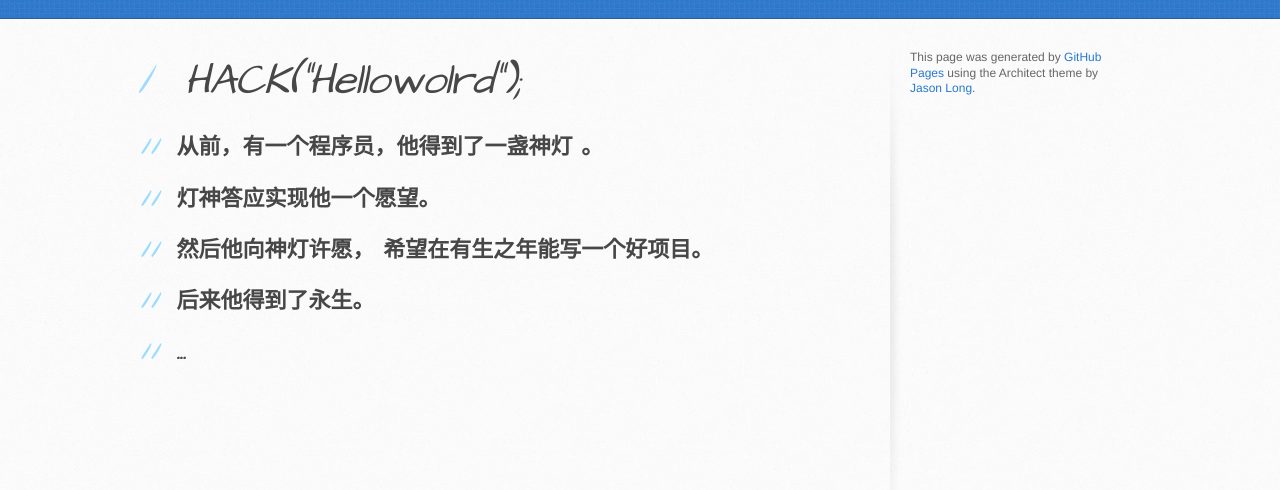
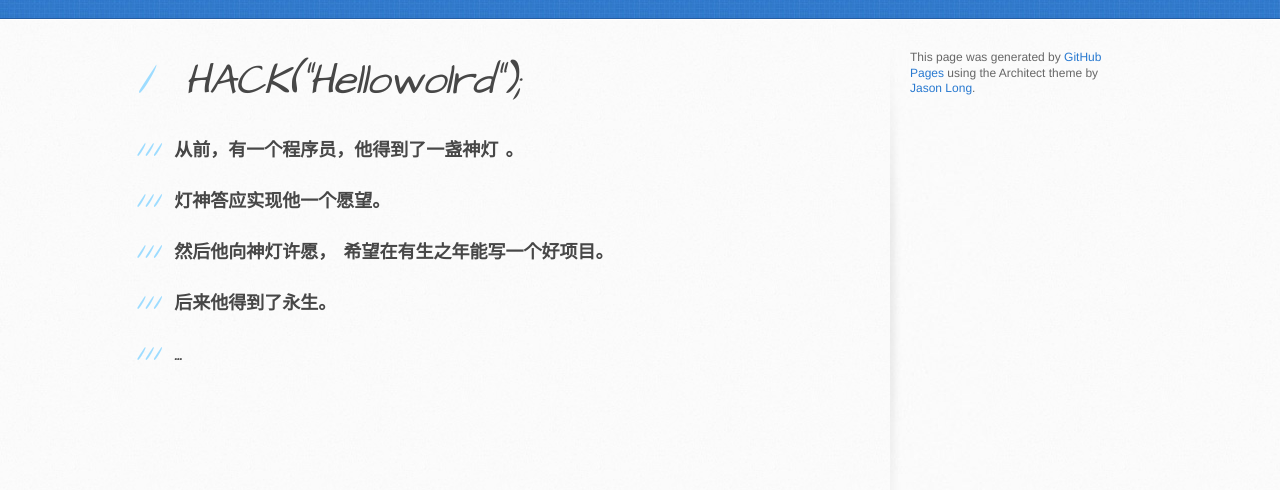
Before and after one commit to cycode/cycode.github.io, a plain HTML site: page index.html in a window 1280 px wide. Shown: the part 182-672 px from the top of the page. Drawn offline with Linux system fonts and the light colour scheme.

Commit message:
Replace master branch with page content via GitHub

```diff
--- a/index.html
+++ b/index.html
@@ -32,20 +32,20 @@
 <a id="hackhellowolrd" class="anchor" href="#hackhellowolrd" aria-hidden="true"><span class="octicon octicon-link"></span></a><em>HACK("Hellowolrd");</em>
 </h1>
 
-<h2>
-<a id="从前有一个程序员他得到了一盏神灯-" class="anchor" href="#%E4%BB%8E%E5%89%8D%E6%9C%89%E4%B8%80%E4%B8%AA%E7%A8%8B%E5%BA%8F%E5%91%98%E4%BB%96%E5%BE%97%E5%88%B0%E4%BA%86%E4%B8%80%E7%9B%8F%E7%A5%9E%E7%81%AF-" aria-hidden="true"><span class="octicon octicon-link"></span></a>从前，有一个程序员，他得到了一盏神灯 。</h2>
+<h3>
+<a id="从前有一个程序员他得到了一盏神灯-" class="anchor" href="#%E4%BB%8E%E5%89%8D%E6%9C%89%E4%B8%80%E4%B8%AA%E7%A8%8B%E5%BA%8F%E5%91%98%E4%BB%96%E5%BE%97%E5%88%B0%E4%BA%86%E4%B8%80%E7%9B%8F%E7%A5%9E%E7%81%AF-" aria-hidden="true"><span class="octicon octicon-link"></span></a>从前，有一个程序员，他得到了一盏神灯 。</h3>
 
-<h2>
-<a id="灯神答应实现他一个愿望" class="anchor" href="#%E7%81%AF%E7%A5%9E%E7%AD%94%E5%BA%94%E5%AE%9E%E7%8E%B0%E4%BB%96%E4%B8%80%E4%B8%AA%E6%84%BF%E6%9C%9B" aria-hidden="true"><span class="octicon octicon-link"></span></a>灯神答应实现他一个愿望。</h2>
+<h3>
+<a id="灯神答应实现他一个愿望" class="anchor" href="#%E7%81%AF%E7%A5%9E%E7%AD%94%E5%BA%94%E5%AE%9E%E7%8E%B0%E4%BB%96%E4%B8%80%E4%B8%AA%E6%84%BF%E6%9C%9B" aria-hidden="true"><span class="octicon octicon-link"></span></a>灯神答应实现他一个愿望。</h3>
 
-<h2>
-<a id="然后他向神灯许愿-希望在有生之年能写一个好项目" class="anchor" href="#%E7%84%B6%E5%90%8E%E4%BB%96%E5%90%91%E7%A5%9E%E7%81%AF%E8%AE%B8%E6%84%BF-%E5%B8%8C%E6%9C%9B%E5%9C%A8%E6%9C%89%E7%94%9F%E4%B9%8B%E5%B9%B4%E8%83%BD%E5%86%99%E4%B8%80%E4%B8%AA%E5%A5%BD%E9%A1%B9%E7%9B%AE" aria-hidden="true"><span class="octicon octicon-link"></span></a>然后他向神灯许愿， 希望在有生之年能写一个好项目。</h2>
+<h3>
+<a id="然后他向神灯许愿-希望在有生之年能写一个好项目" class="anchor" href="#%E7%84%B6%E5%90%8E%E4%BB%96%E5%90%91%E7%A5%9E%E7%81%AF%E8%AE%B8%E6%84%BF-%E5%B8%8C%E6%9C%9B%E5%9C%A8%E6%9C%89%E7%94%9F%E4%B9%8B%E5%B9%B4%E8%83%BD%E5%86%99%E4%B8%80%E4%B8%AA%E5%A5%BD%E9%A1%B9%E7%9B%AE" aria-hidden="true"><span class="octicon octicon-link"></span></a>然后他向神灯许愿， 希望在有生之年能写一个好项目。</h3>
 
-<h2>
-<a id="后来他得到了永生" class="anchor" href="#%E5%90%8E%E6%9D%A5%E4%BB%96%E5%BE%97%E5%88%B0%E4%BA%86%E6%B0%B8%E7%94%9F" aria-hidden="true"><span class="octicon octicon-link"></span></a>后来他得到了永生。</h2>
+<h3>
+<a id="后来他得到了永生" class="anchor" href="#%E5%90%8E%E6%9D%A5%E4%BB%96%E5%BE%97%E5%88%B0%E4%BA%86%E6%B0%B8%E7%94%9F" aria-hidden="true"><span class="octicon octicon-link"></span></a>后来他得到了永生。</h3>
 
-<h2>
-<a id="" class="anchor" href="#" aria-hidden="true"><span class="octicon octicon-link"></span></a>...</h2>
+<h3>
+<a id="" class="anchor" href="#" aria-hidden="true"><span class="octicon octicon-link"></span></a>...</h3>
         </section>
 
         <aside id="sidebar">
--- a/params.json
+++ b/params.json
@@ -1 +1 @@
-{"name":"C0deDOG","tagline":"随影而行 | GitHub博客 - CODE.M4SK.NET","body":"# _HACK(\"Hellowolrd\");_\r\n\r\n## 从前，有一个程序员，他得到了一盏神灯 。\r\n## 灯神答应实现他一个愿望。\r\n## 然后他向神灯许愿， 希望在有生之年能写一个好项目。\r\n## 后来他得到了永生。\r\n## ...","google":"","note":"Don't delete this file! It's used internally to help with page regeneration."}
+{"name":"C0deDOG","tagline":"随影而行 | GitHub博客 - CODE.M4SK.NET","body":"# _HACK(\"Hellowolrd\");_\r\n\r\n### 从前，有一个程序员，他得到了一盏神灯 。\r\n### 灯神答应实现他一个愿望。\r\n### 然后他向神灯许愿， 希望在有生之年能写一个好项目。\r\n### 后来他得到了永生。\r\n### ...","google":"","note":"Don't delete this file! It's used internally to help with page regeneration."}
```
